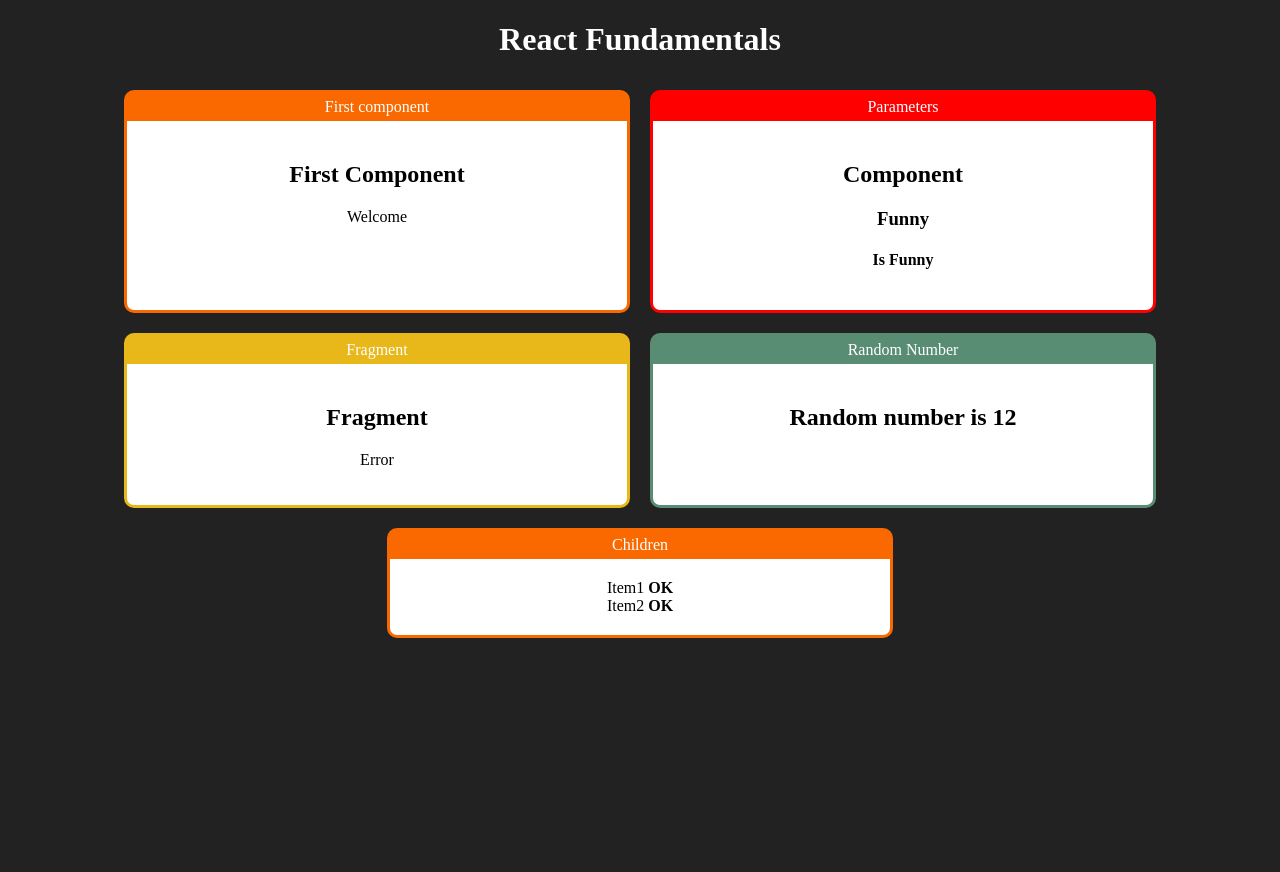
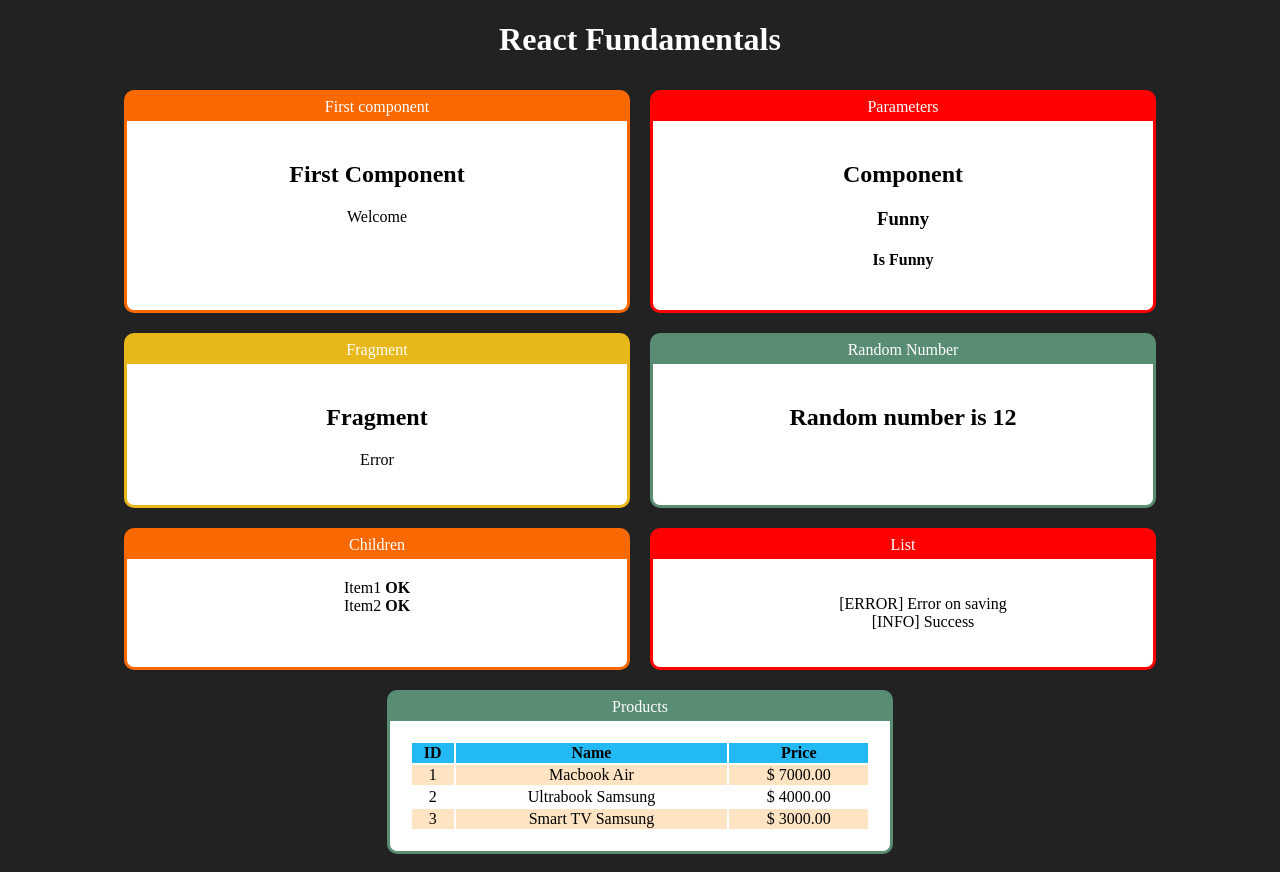
Before and after one commit to rafaelsantos/reactjs-course, a React (Create React App) app in the folder react-fundamentals/: page / in a window 1280 px wide. Before the commit the page ends 800 px from the top, so only its background shows below. Built offline with nearby package versions, Linux system fonts and the light colour scheme.

Commit message:
Working with lists

```diff
--- a/react-fundamentals/src/App.jsx
+++ b/react-fundamentals/src/App.jsx
@@ -8,6 +8,8 @@
 import Child from './components/basics/Child'
 
 import Card from './components/layout/Card'
+import List from './components/list/List'
+import Products from './components/list/Products'
 
 import './App.css'
 
@@ -46,6 +48,14 @@
                         <Child name="Item2" />
                     </Root>
                 </Card>
+
+                <Card title="List">
+                    <List />
+                </Card>
+
+                <Card title="Products" color="#588C73">
+                    <Products />
+                </Card>
             </div>
         </div>
     )
--- /dev/null
+++ b/react-fundamentals/src/components/list/List.jsx
@@ -0,0 +1,19 @@
+import React from 'react'
+import list from '../../data/list'
+
+export default (props) => {
+    const collection = list.map(item => {
+        return (
+            <li key={ item.message }>
+                [{ item.type }] { item.message }
+            </li>
+        )
+    })
+    return (
+        <div>
+            <ul style={ { listStyle: 'none' } }>
+                { collection }
+            </ul>
+        </div>
+    )
+}
--- /dev/null
+++ b/react-fundamentals/src/components/list/Products.css
@@ -0,0 +1,11 @@
+.Products table {
+    width: 100%;
+}
+
+.Products th {
+    background-color: rgb(35, 185, 245);
+}
+
+.Products .Odd {
+    background-color: bisque;
+}
--- /dev/null
+++ b/react-fundamentals/src/components/list/Products.jsx
@@ -0,0 +1,33 @@
+import React from 'react'
+import products from '../../data/products'
+import './Products.css'
+
+export default (props) => {
+    function getLines() {
+        return products.map((product, key) => {
+            return (
+                <tr key={ product.id } className={ key % 2 == 0 ? 'Odd' : '' }>
+                    <td>{ product.id }</td>
+                    <td>{ product.name }</td>
+                    <td>$ { product.price.toFixed(2) }</td>
+                </tr>
+            )
+        })
+    }
+    return (
+        <div className="Products">
+            <table>
+                <thead>
+                    <tr>
+                        <th>ID</th>
+                        <th>Name</th>
+                        <th>Price</th>
+                    </tr>
+                </thead>
+                <tbody>
+                    { getLines() }
+                </tbody>
+            </table>
+        </div>
+    )
+}
--- /dev/null
+++ b/react-fundamentals/src/data/list.js
@@ -0,0 +1,4 @@
+export default [
+    { type: "ERROR", message: "Error on saving" },
+    { type: "INFO", message: "Success" }
+]
--- /dev/null
+++ b/react-fundamentals/src/data/products.js
@@ -0,0 +1,7 @@
+const products = [
+    { id: 1, name: 'Macbook Air', price: 7000 },
+    { id: 2, name: 'Ultrabook Samsung', price: 4000 },
+    { id: 3, name: 'Smart TV Samsung', price: 3000 }
+]
+
+export default products
```
